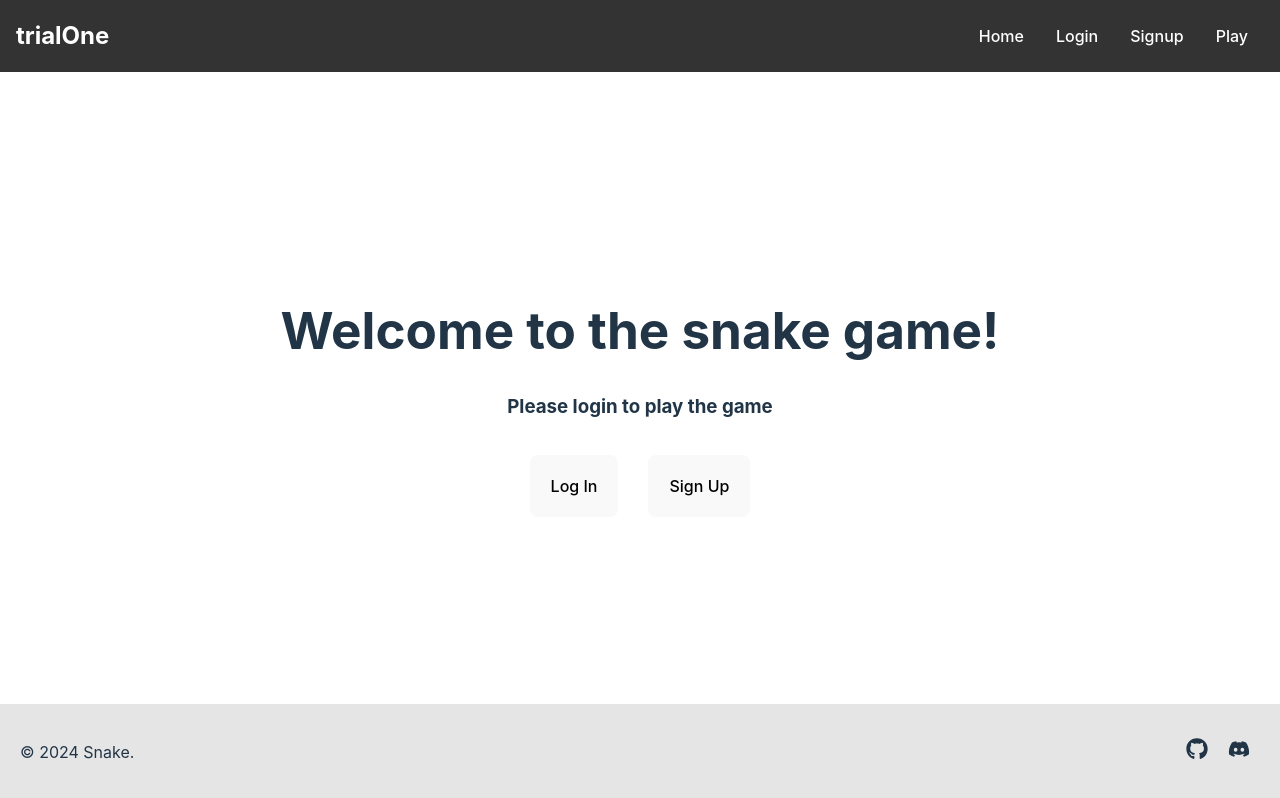
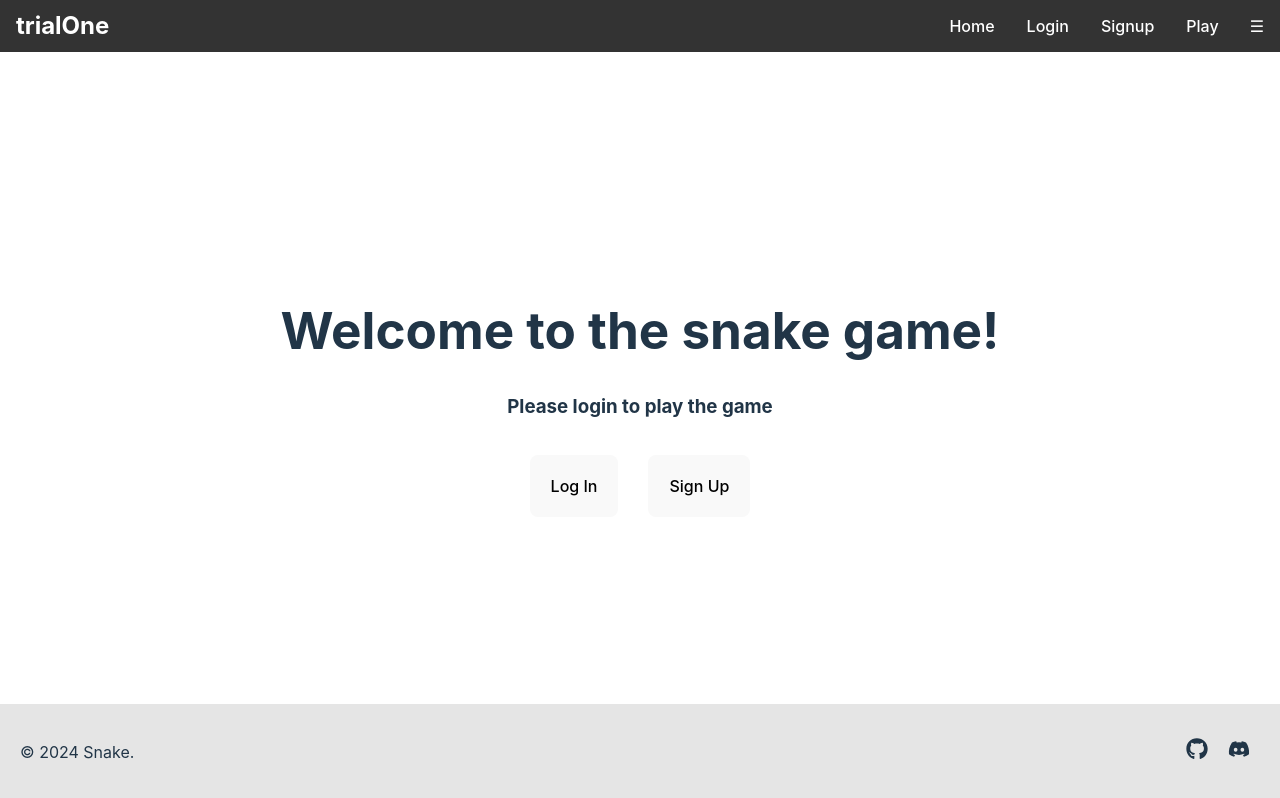
Before and after one commit to awhvish/trialOne, a React (Vite) app in the folder frontend/: page / in a window 1280 px wide. Built offline with nearby package versions, Linux system fonts and the light colour scheme.

Commit message:
responsive navbar

```diff
--- a/frontend/src/components/css/Navbar.css
+++ b/frontend/src/components/css/Navbar.css
@@ -1,25 +1,44 @@
+body, ul {
+  margin: 0;
+  padding: 0;
+}
+
 .navbar {
   display: flex;
   justify-content: space-between;
   align-items: center;
   background-color: #333;
   color: white;
-    padding: 0.5rem 1rem; /* Existing padding */
-    position: fixed; /* Fix navbar to the top of the page */
-    top: 0; /* Align to the top */
-    left: 0; /* Align to the left */
-    right: 0px; /* Add space on the right */
-    width: auto; /* Adjust width to auto to work with left and right properties */
-    z-index: 1000; /* Ensure it stays on top of other content */
+  padding: 0.5rem 1rem ;
+  position: fixed;
+  top: 0;
+  left: 0;
+  right: 0px;
+  width: auto;
+  z-index: 1000;
 }
+
 .navbar-logo {
   font-size: 1.5rem;
   font-weight: bold;
 }
 
+.navbar-left {
+  display: flex;
+  align-items: center;
+}
+
+.navbar-right {
+  display: flex;
+  align-items: center;
+}
+
 .nav-links {
   list-style: none;
   display: flex;
+  margin: 0;
+  padding: 0;
+  margin-right: 15px;
 }
 
 .nav-links li {
@@ -36,13 +55,30 @@
   color: grey;
 }
 
+.mobile-menu-icon {
+  cursor: pointer;
+}
+
 /* Responsive Navbar */
 @media (max-width: 768px) {
   .nav-links {
-      display: none; /* Hide navbar items on smaller screens */
+    display: none;
+    flex-direction: column;
+    position: absolute;
+    top: 4rem;
+    background-color: #333;
+    width: 100%;
+    left: 0;
+    z-index: 999;
+    margin-top: 0;
   }
 
-    .navbar-logo {
-      flex-grow: 1; /* Center logo on smaller screens */
+  .nav-links.active {
+    display: flex;
+  }
+
+  .nav-links li {
+    padding: 1rem;
+    text-align: center;
   }
 }
--- a/frontend/src/components/navbar.jsx
+++ b/frontend/src/components/navbar.jsx
@@ -1,9 +1,9 @@
-import { useState, useEffect } from "react";
-import React from "react";
-import "./css/Navbar.css";
+import React, { useState, useEffect } from "react";
+import "./css/Navbar.css"; // Import the unified CSS file
 
 function Navbar() {
   const [checkLogin, setCheckLogin] = useState(false);
+  const [isMobileMenuOpen, setIsMobileMenuOpen] = useState(false);
 
   useEffect(() => {
     if (localStorage.getItem("token")) {
@@ -18,10 +18,19 @@ function Navbar() {
     localStorage.removeItem("token");
     setCheckLogin(false);
   }
+
+  function toggleMobileMenu() {
+    setIsMobileMenuOpen(!isMobileMenuOpen);
+  }
+
   return (
     <nav className="navbar">
+      <div className="navbar-left">
         <div className="navbar-logo">trialOne</div>
-      <ul className="nav-links">
+      </div>
+      <div className="navbar-right">
+
+        <ul className={`nav-links ${isMobileMenuOpen ? "active" : ""}`}>
           <li>
             <a href="/">Home</a>
           </li>
@@ -30,7 +39,6 @@ function Navbar() {
               <a href="/login">Login</a>
             </li>
           )}
-
           {!checkLogin && (
             <li>
               <a href="/signup">Signup</a>
@@ -40,13 +48,17 @@ function Navbar() {
             <a href="/play">Play</a>
           </li>
           {checkLogin && (
-          <li >
+            <li>
               <a href="/" onClick={handleSignout} className="signout">
                 Signout
               </a>
             </li>
           )}
         </ul>
+        <div className="mobile-menu-icon" onClick={toggleMobileMenu}>
+          ☰
+        </div>
+      </div>
     </nav>
   );
 }
```
Lines whose indentation alone changed are shown as unchanged.
